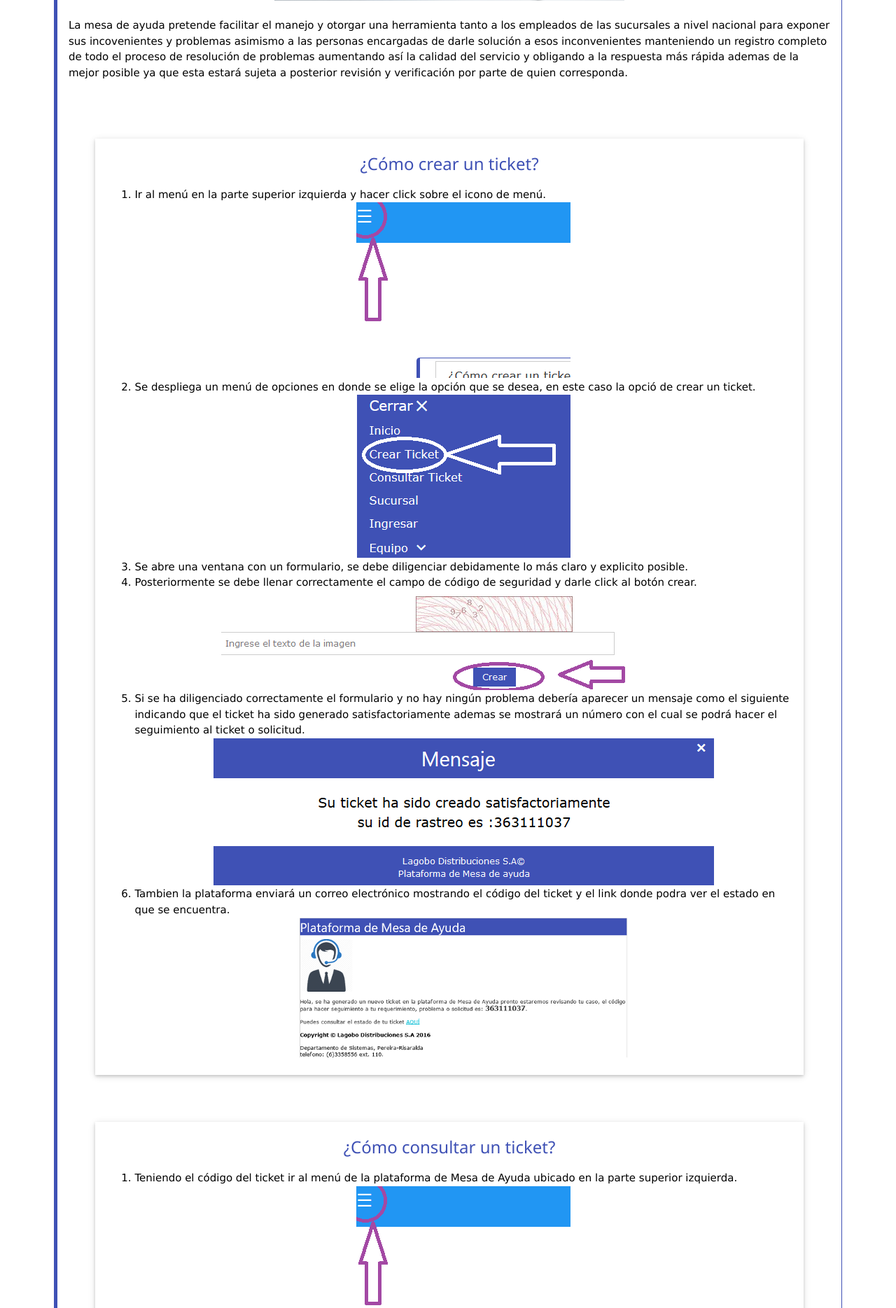
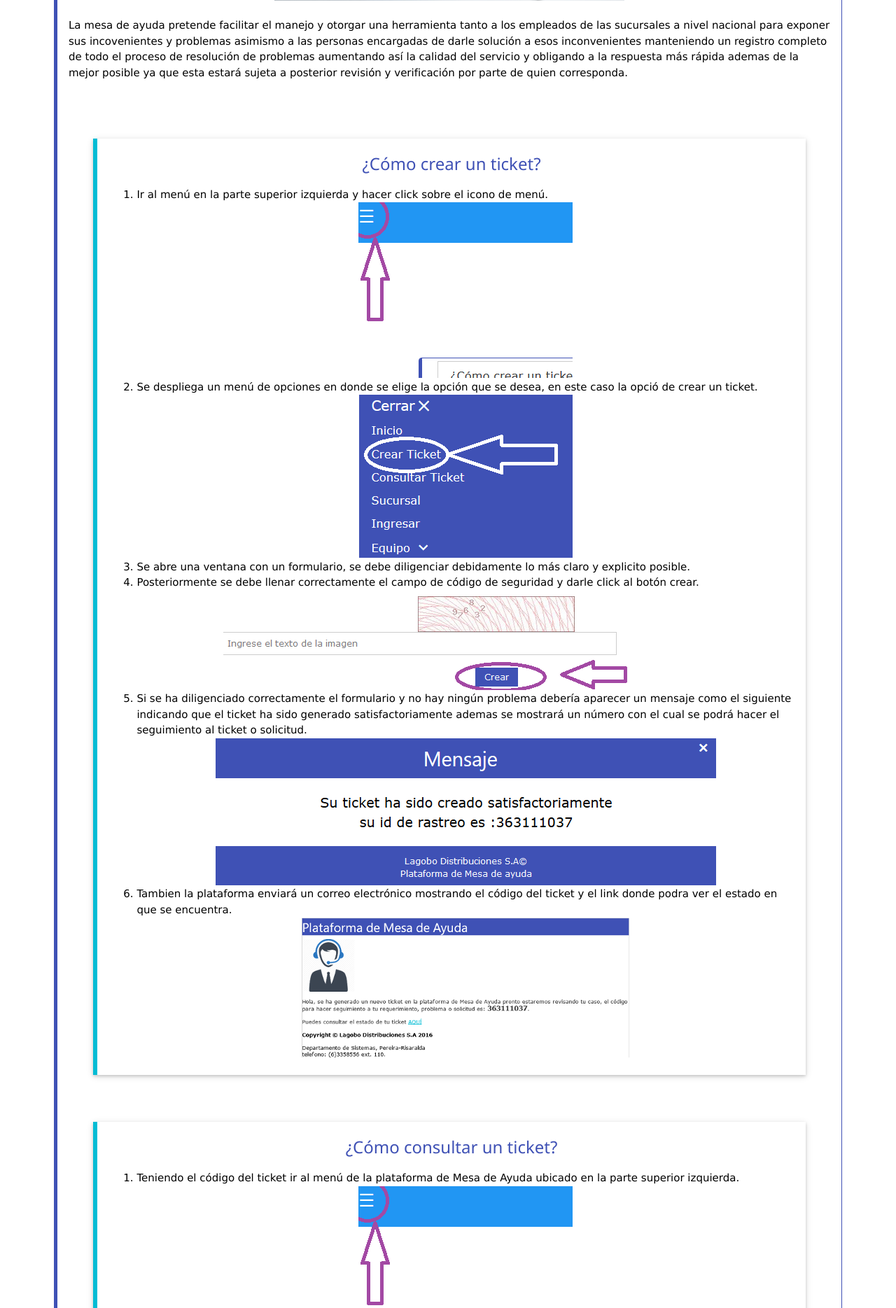
Before and after one commit to CarlosTaborda/Hesk.dev, a CodeIgniter app: page / in a window 1280 px wide. Shown: the part 608-2477 px from the top of the page at 70% size. Run offline with CodeIgniter, Linux system fonts and the light colour scheme.

Commit message:
Mejorada la maquetacion del archivo index

```diff
--- a/application/views/defecto/index.php
+++ b/application/views/defecto/index.php
@@ -19,7 +19,7 @@
     a la respuesta más rápida ademas de la mejor posible ya que esta estará sujeta a posterior revisión y verificación por parte
     de quien corresponda.
   </p><br/><br/><br/>
-  <article id="crear" class="w3-card-2 w3-padding" style="width: 90%; margin: auto">
+  <article id="crear" class="w3-card-2 w3-padding w3-leftbar" style="width: 90%; margin: auto; border-color: #00bcd4 !important">
     <h3 class="w3-center w3-text-indigo">¿Cómo crear un ticket?</h3>
     <ul style="list-style-type: decimal">
       <li>
@@ -61,8 +61,10 @@
       </li>
     </ul>
   </article>
+
   <br/><br/><br/>
-  <article id="consultar" class="w3-card-2 w3-padding" style="width: 90%; margin: auto">
+
+  <article id="consultar" class="w3-card-2 w3-padding w3-leftbar" style="width: 90%; margin: auto; border-color: #00bcd4 !important">
     <h3 class="w3-center w3-text-indigo">¿Cómo consultar un ticket?</h3>
     <ul style="list-style-type: decimal">
       <li>
@@ -94,4 +96,5 @@
       </li>
     </ul>
   </article>
+  <br/><br/>
 </div>
```
